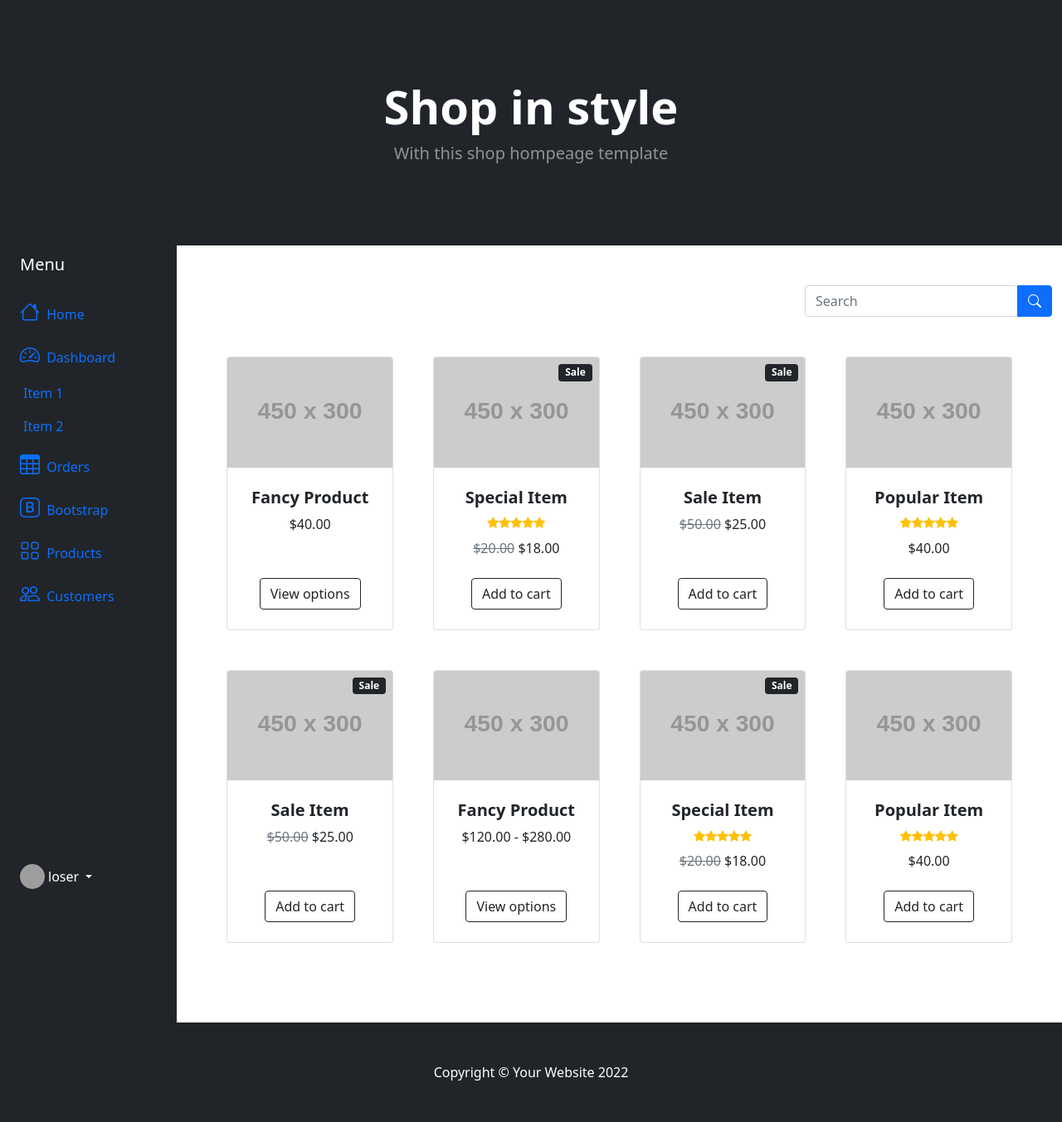
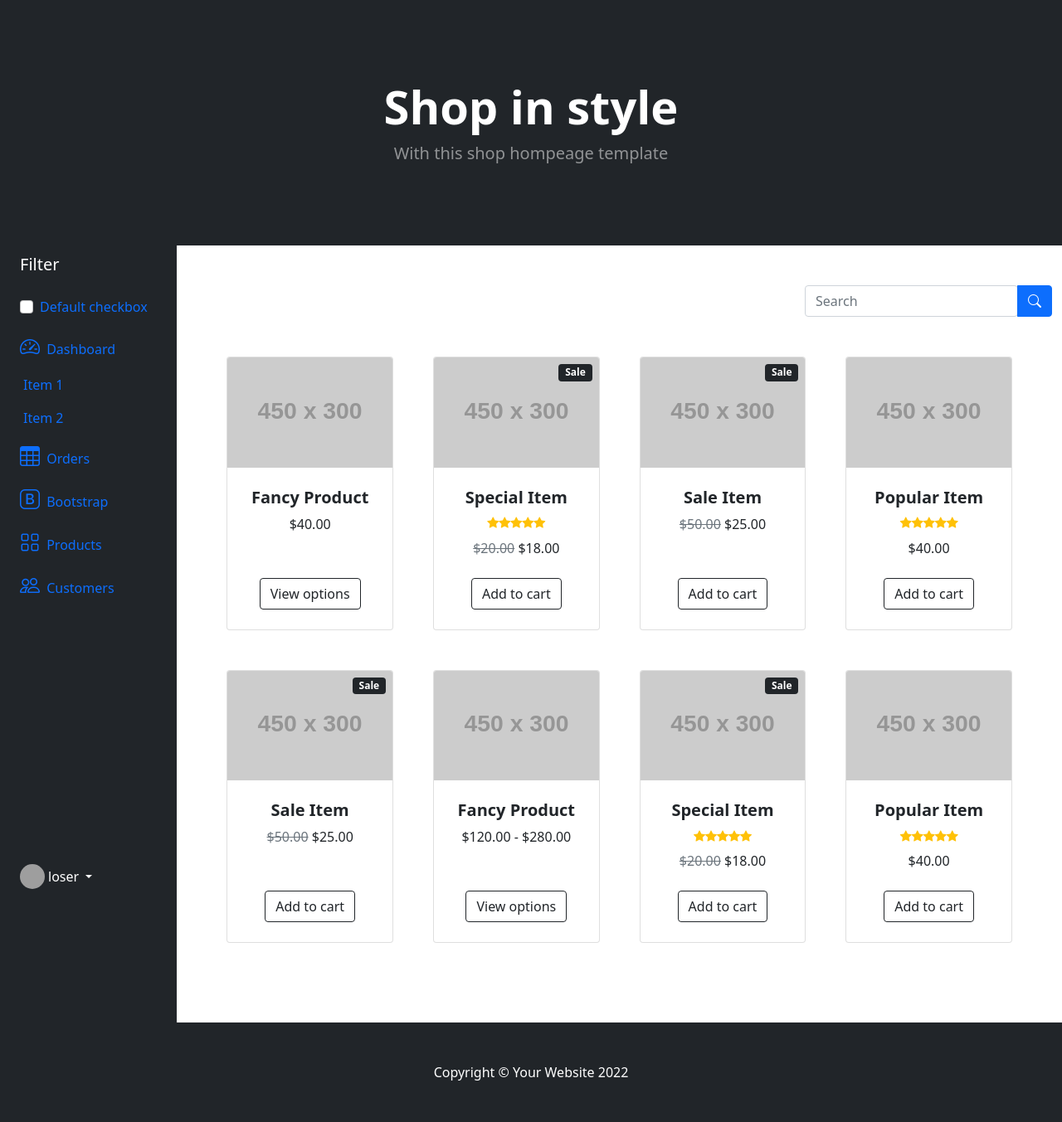
Before and after one commit to amir-naderii/Online-Shopping-website, a PHP site: page / in a window 1280 px wide. Shown: the part 57-1410 px from the top of the page at 83% size. Run offline with PHP 8.4, Linux system fonts and the light colour scheme; grey boxes labelled with a size stand in for pictures from a placeholder-image service; some libraries are stand-ins or nearby versions; grey boxes are pictures that could not be loaded.

Commit message:
sidebar updated

```diff
--- a/sidebar.php
+++ b/sidebar.php
@@ -1,12 +1,17 @@
 <div class="col-auto col-md-3 col-xl-2 px-sm-2 px-0 bg-dark">
     <div class="d-flex flex-column align-items-center align-items-sm-start px-3 pt-2 text-white min-vh-100">
         <a href="/" class="d-flex align-items-center pb-3 mb-md-0 me-md-auto text-white text-decoration-none">
-            <span class="fs-5 d-none d-sm-inline">Menu</span>
+            <span class="fs-5 d-none d-sm-inline">Filter</span>
         </a>
         <ul class="nav nav-pills flex-column mb-sm-auto mb-0 align-items-center align-items-sm-start" id="menu">
             <li class="nav-item">
                 <a href="#" class="nav-link align-middle px-0">
-                    <i class="fs-4 bi-house"></i> <span class="ms-1 d-none d-sm-inline">Home</span>
+                <div class="form-check">
+                    <input class="form-check-input" type="checkbox" value="" id="flexCheckDefault">
+                        <label class="form-check-label" for="flexCheckDefault">
+                            Default checkbox
+                        </label>
+                </div>
                 </a>
             </li>
             <li>
```
